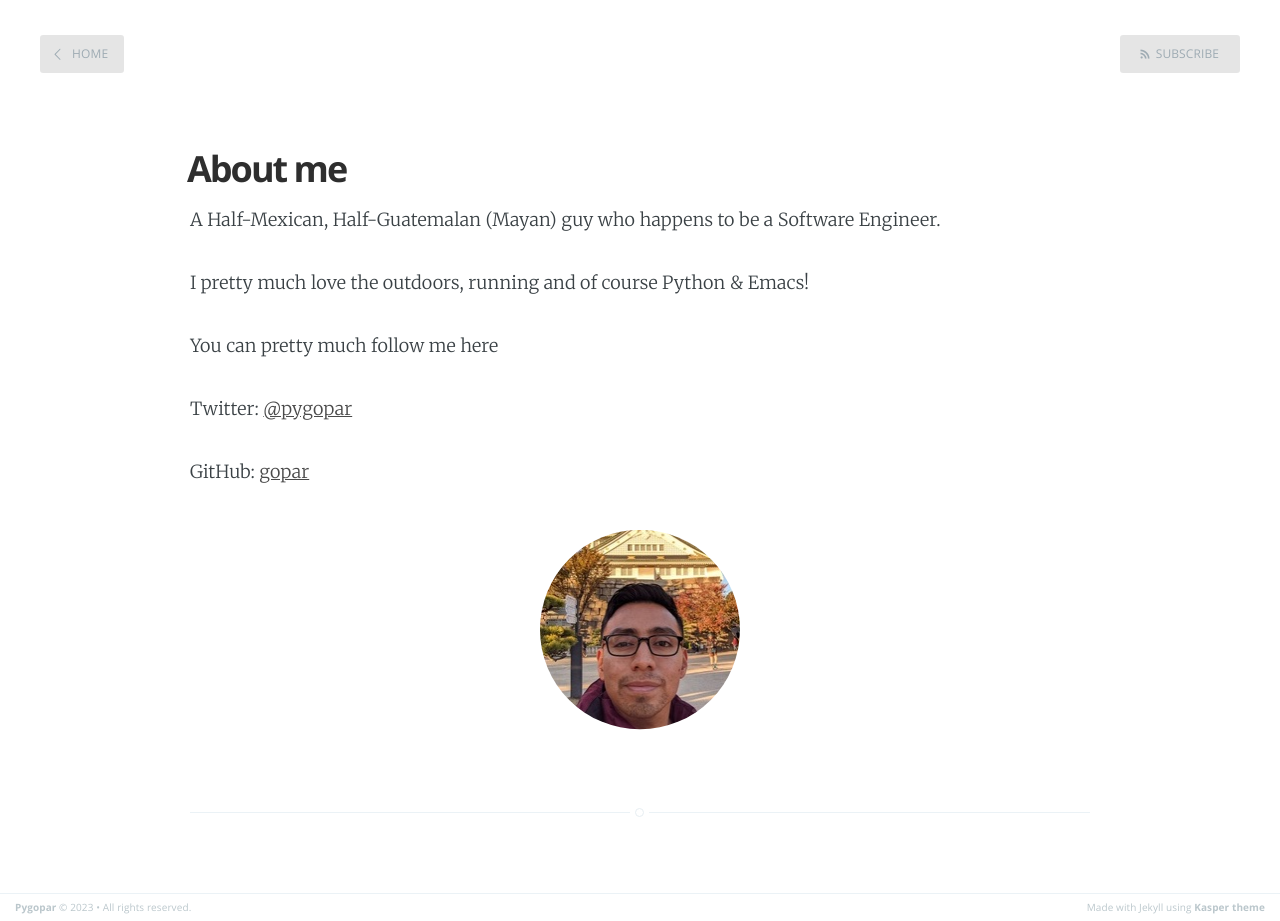
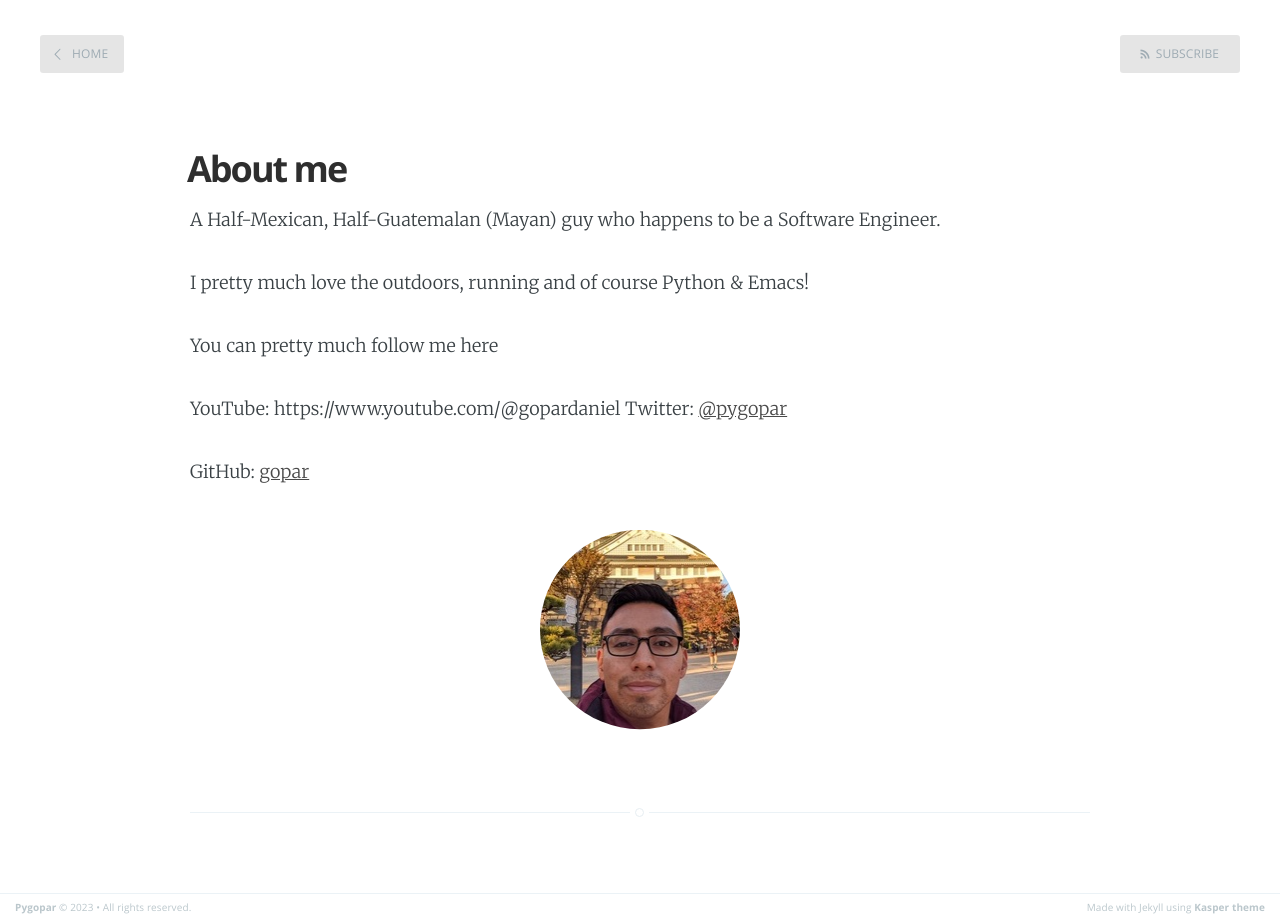
Before and after one commit to gopar/gopar.github.io, a Jekyll site: the page built from about.md, in a window 1280 px wide. Built offline with Jekyll 4.4.1, drawn with Linux system fonts in a browser that asks for light colours; some of the changed lines change nothing that is shown.

Commit message:
Update about.md

```diff
--- a/about.md
+++ b/about.md
@@ -9,6 +9,7 @@ I pretty much love the outdoors, running and of course Python & Emacs!
 
 You can pretty much follow me here
 
+YouTube: https://www.youtube.com/@gopardaniel
 Twitter: [@pygopar](https://twitter.com/pygopar)
 
 GitHub: [gopar](https://github.com/gopar)
```
